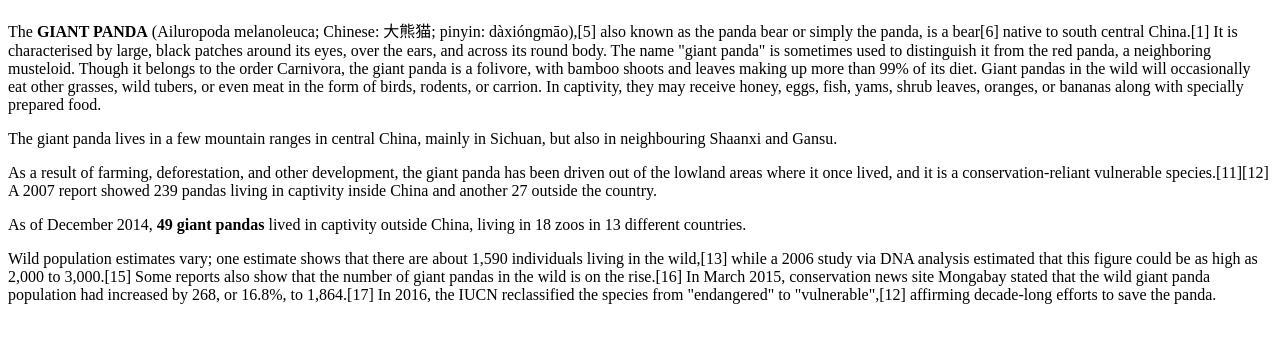
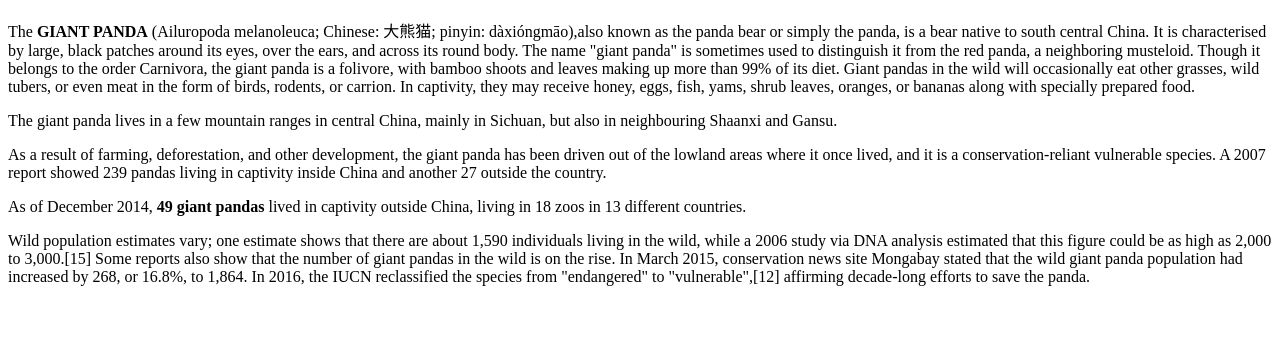
Before and after one commit to pernillalundin/GiantPanda, a plain HTML site: page index.html in a window 1280 px wide. Shown: the part 48-390 px from the top of the page. Drawn offline with Linux system fonts and the light colour scheme.

Commit message:
Removing numbers

```diff
--- a/index.html
+++ b/index.html
@@ -1,8 +1,8 @@
 <h1>Giant Panda</h1>
-<p>The <b>GIANT PANDA</b> (Ailuropoda melanoleuca; Chinese: 大熊猫; pinyin: dàxióngmāo),[5] also known as the panda bear or simply the panda, is a bear[6] native to south central China.[1] It is characterised by large, black patches around its eyes, over the ears, and across its round body. The name "giant panda" is sometimes used to distinguish it from the red panda, a neighboring musteloid. Though it belongs to the order Carnivora, the giant panda is a folivore, with bamboo shoots and leaves making up more than 99% of its diet.
+<p>The <b>GIANT PANDA</b> (Ailuropoda melanoleuca; Chinese: 大熊猫; pinyin: dàxióngmāo),also known as the panda bear or simply the panda, is a bear native to south central China. It is characterised by large, black patches around its eyes, over the ears, and across its round body. The name "giant panda" is sometimes used to distinguish it from the red panda, a neighboring musteloid. Though it belongs to the order Carnivora, the giant panda is a folivore, with bamboo shoots and leaves making up more than 99% of its diet.
     Giant pandas in the wild will occasionally eat other grasses, wild tubers, or even meat in the form of birds, rodents, or carrion. In captivity, they may receive honey, eggs, fish, yams, shrub leaves, oranges, or bananas along with specially prepared food.</p>
 
 <p>The giant panda lives in a few mountain ranges in central China, mainly in Sichuan, but also in neighbouring Shaanxi and Gansu.</p>
-<p>As a result of farming, deforestation, and other development, the giant panda has been driven out of the lowland areas where it once lived, and it is a conservation-reliant vulnerable species.[11][12] A 2007 report showed 239 pandas living in captivity inside China and another 27 outside the country.</p>
+<p>As a result of farming, deforestation, and other development, the giant panda has been driven out of the lowland areas where it once lived, and it is a conservation-reliant vulnerable species. A 2007 report showed 239 pandas living in captivity inside China and another 27 outside the country.</p>
 <p>As of December 2014, <b>49 giant pandas</b> lived in captivity outside China, living in 18 zoos in 13 different countries.</p>
-<p>Wild population estimates vary; one estimate shows that there are about 1,590 individuals living in the wild,[13] while a 2006 study via DNA analysis estimated that this figure could be as high as 2,000 to 3,000.[15] Some reports also show that the number of giant pandas in the wild is on the rise.[16] In March 2015, conservation news site Mongabay stated that the wild giant panda population had increased by 268, or 16.8%, to 1,864.[17] In 2016, the IUCN reclassified the species from "endangered" to "vulnerable",[12] affirming decade-long efforts to save the panda.</p>
+<p>Wild population estimates vary; one estimate shows that there are about 1,590 individuals living in the wild, while a 2006 study via DNA analysis estimated that this figure could be as high as 2,000 to 3,000.[15] Some reports also show that the number of giant pandas in the wild is on the rise. In March 2015, conservation news site Mongabay stated that the wild giant panda population had increased by 268, or 16.8%, to 1,864. In 2016, the IUCN reclassified the species from "endangered" to "vulnerable",[12] affirming decade-long efforts to save the panda.</p>
```
